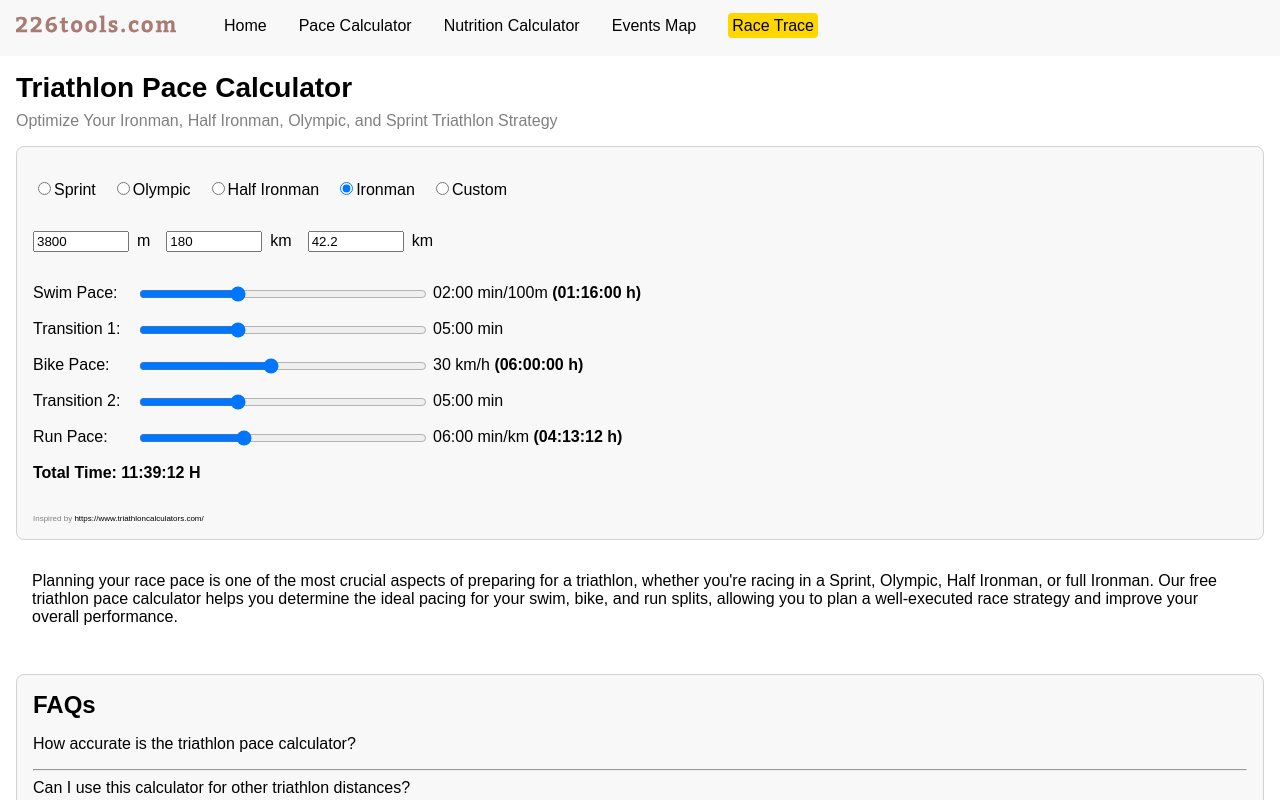
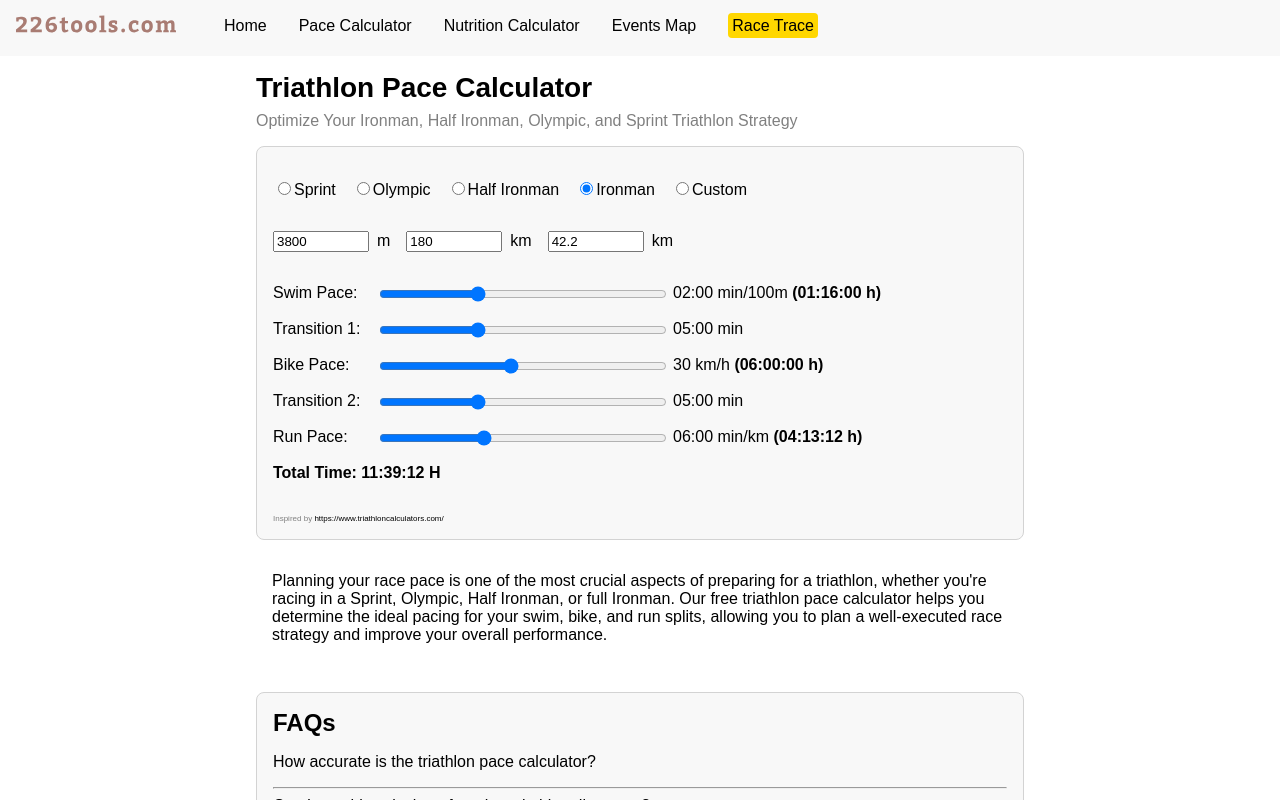
Before and after one commit to sascharissling/226tools-frontend, a React (Vite) app: page /pace-calculator in a window 1280 px wide. Shown: the top 800 px of the page. Built offline with nearby package versions, Linux system fonts and the light colour scheme.

Commit message:
change layout

```diff
--- a/src/pages/pace-calculator/index.tsx
+++ b/src/pages/pace-calculator/index.tsx
@@ -110,7 +110,7 @@ const PaceCalculator = () => {
   };
 
   return (
-    <main>
+    <Main>
       <Meta />
       <HeaderGroup
         as="h1"
@@ -189,7 +189,7 @@ const PaceCalculator = () => {
       </Section>
 
       <FAQ faqs={faqs} />
-    </main>
+    </Main>
   );
 };
 
@@ -279,3 +279,10 @@ const Wrapper = styled.div`
     gap: 0;
   }
 `;
+
+const Main = styled.main`
+  @media ${devices.md} {
+    max-width: 50rem;
+    margin: 0 auto;
+  }
+`;
```
